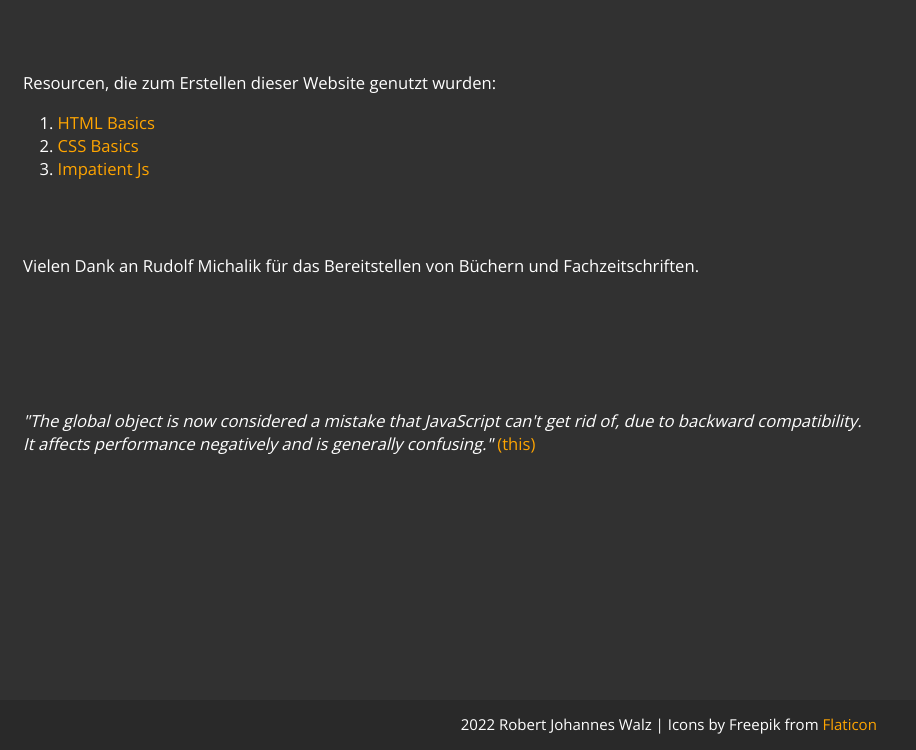
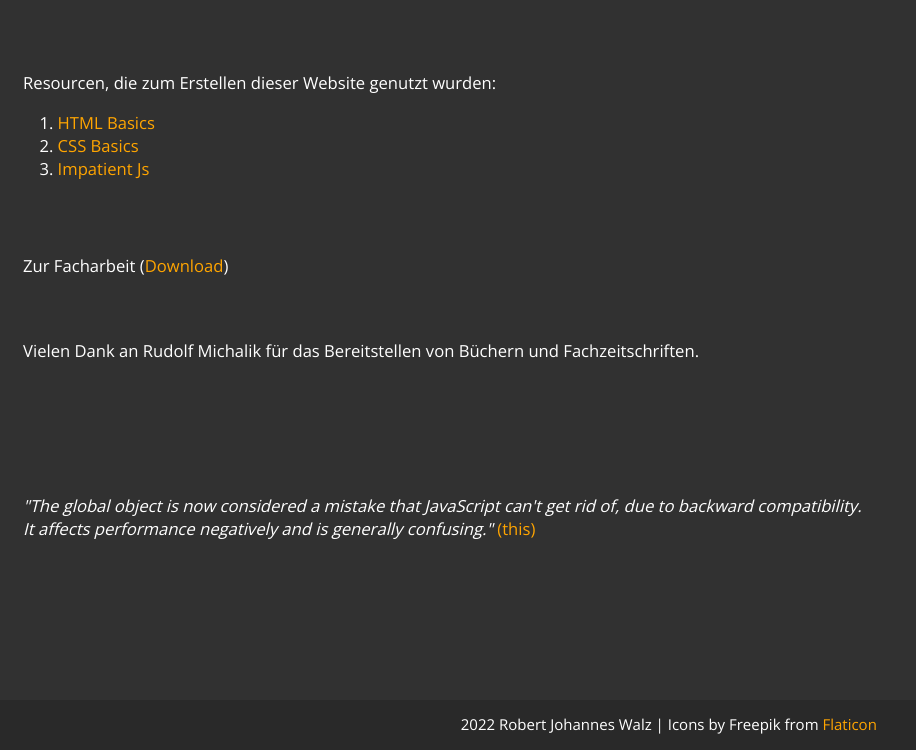
Before and after one commit to LeMixer/SternenlebenWebPage, a website: page index.html in a window 1280 px wide. Shown: the part 4234-4984 px from the top of the page, without its empty margins (0-916 px from the left). Drawn offline with nearby package versions, Linux system fonts and the light colour scheme.

Commit message:
added download link

```diff
--- a/index.html
+++ b/index.html
@@ -227,9 +227,10 @@
                     <li><a href=" https://developer.mozilla.org/en-US/docs/Learn/Getting_started_with_the_web/CSS_basics">CSS Basics</a></li>
                     <li><a href="https://exploringjs.com/impatient-js)">Impatient Js</a></li>
                 </ol>
+                <p>Zur Facharbeit (<a href="/resources/Seminarfacharbeit, Sternenleben, Robert Walz-v1.6.pdf" download="">Download</a>)</p>
             </p>
 
-            <p>Vielen Dank an Rudolf Michalik für das Bereitstellen von Büchern und Fachzeitschriften.</p>
+            <p><br><br>Vielen Dank an Rudolf Michalik für das Bereitstellen von Büchern und Fachzeitschriften.</p>
             <p class="quote"><span>"The global object is now considered a mistake that JavaScript can&apos;t get rid of, due to backward compatibility. <br>It affects performance negatively and is generally confusing." </span><a href="https://exploringjs.com/impatient-js/ch_variables-assignment.html#global-variables-and-the-global-object">(this)</a></p>
         </div>
 
```
Also changed, not shown: 1 other file.
